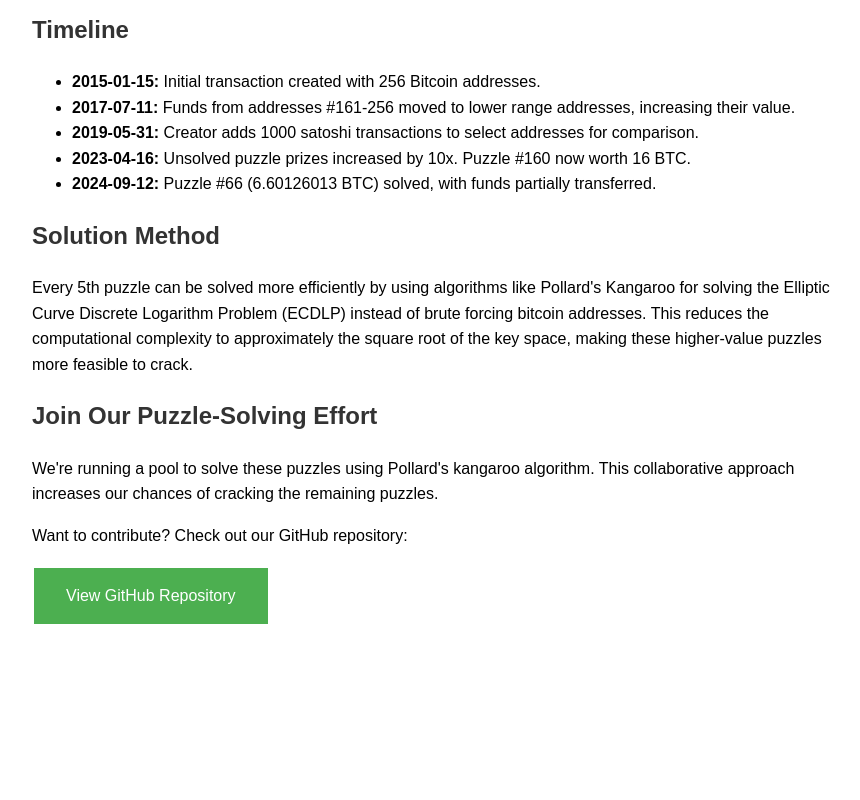
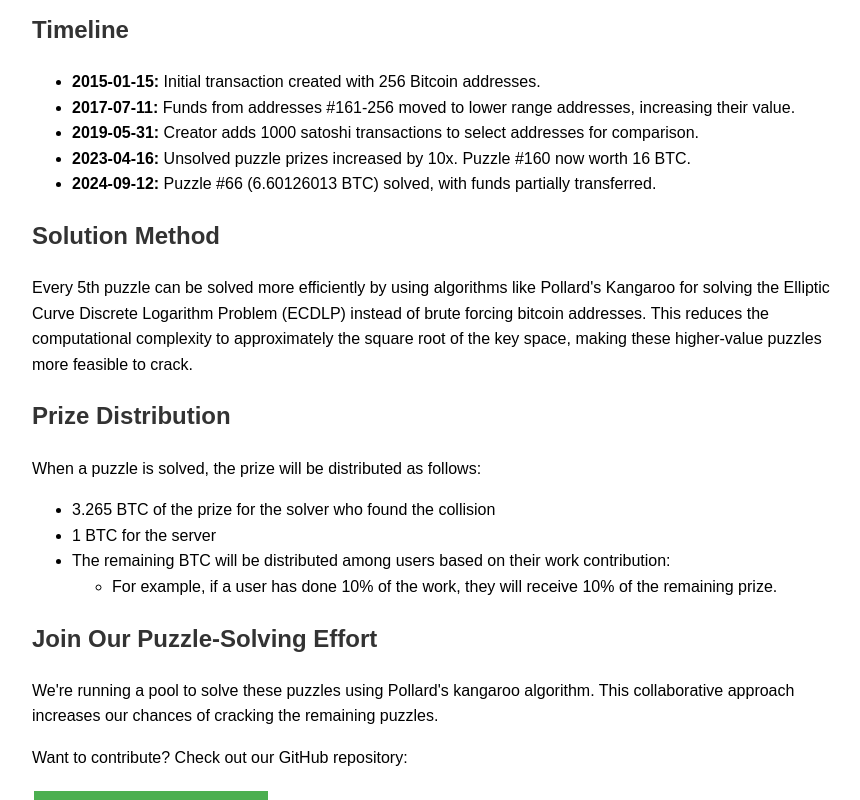
Before and after one commit to puzzlesearch/puzzlesearch.github.io, a plain HTML site: page index.html in a window 1280 px wide. Shown: the part 470-1270 px from the top of the page, without its empty margins (208-1068 px from the left). Before the commit the page ends 1118 px from the top, so only its background shows below. Drawn offline with Linux system fonts and the light colour scheme.

Commit message:
Update index.html

```diff
--- a/index.html
+++ b/index.html
@@ -67,10 +67,21 @@
 
     <h2>Solution Method</h2>
     <p>Every 5th puzzle can be solved more efficiently by using algorithms like Pollard's Kangaroo for solving the Elliptic Curve Discrete Logarithm Problem (ECDLP) instead of brute forcing bitcoin addresses. This reduces the computational complexity to approximately the square root of the key space, making these higher-value puzzles more feasible to crack.</p>
-
+    <h2>Prize Distribution</h2>
+    <p>When a puzzle is solved, the prize will be distributed as follows:</p>
+    <ul>
+        <li>3.265 BTC of the prize for the solver who found the collision</li>
+        <li>1 BTC for the server</li>
+        <li>The remaining BTC will be distributed among users based on their work contribution:
+            <ul>
+                <li>For example, if a user has done 10% of the work, they will receive 10% of the remaining prize.</li>
+            </ul>
+        </li>
+    </ul>
     <h2>Join Our Puzzle-Solving Effort</h2>
     <p>We're running a pool to solve these puzzles using Pollard's kangaroo algorithm. This collaborative approach increases our chances of cracking the remaining puzzles.</p>
     <p>Want to contribute? Check out our GitHub repository:</p>
     <a href="https://github.com/puzzlesearch/kangaroo" class="cta" target="_blank">View GitHub Repository</a>
+
 </body>
 </html>
```
